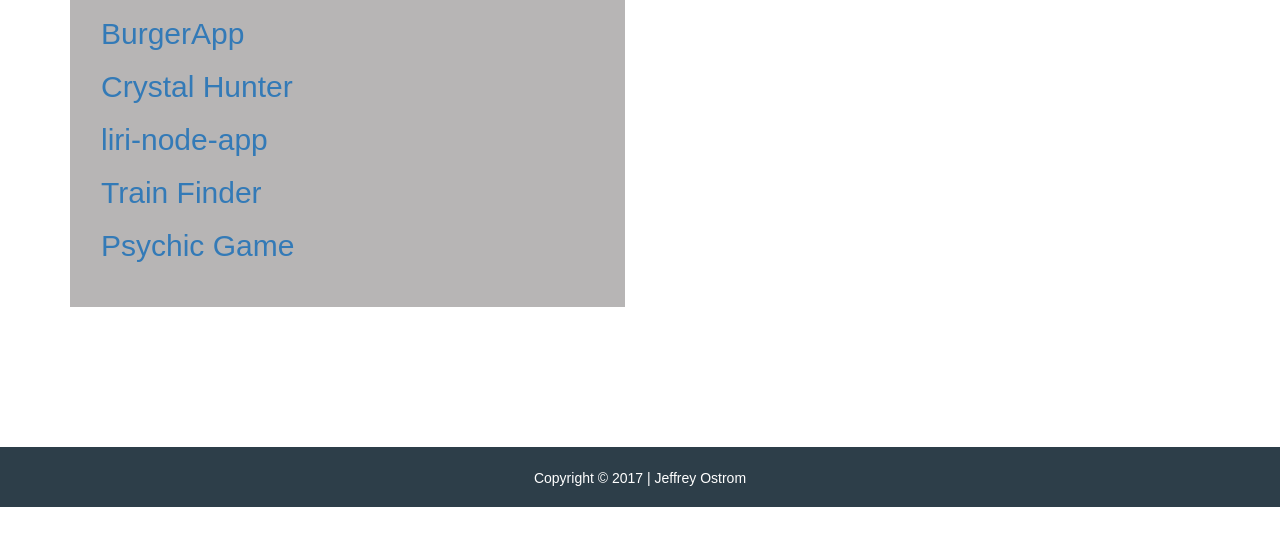
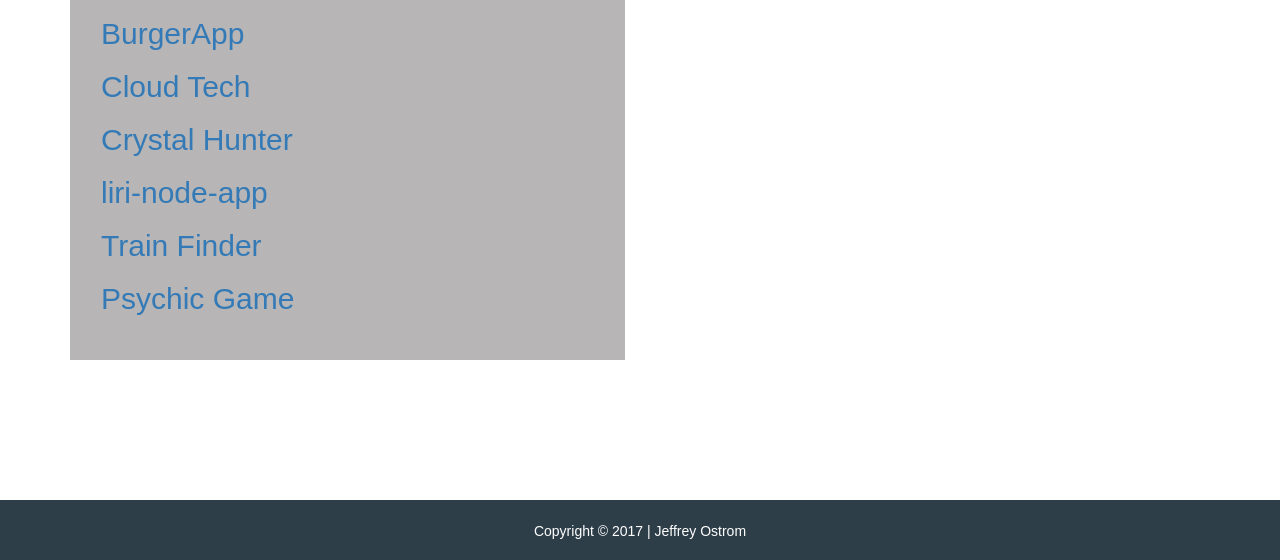
Before and after one commit to JeffOstrom/Bootstrap-Portfolio, a plain HTML site: page portfolio.html in a window 1280 px wide. Shown: the part 355-915 px from the top of the page. Before the commit the page ends 862 px from the top, so only its background shows below. Drawn offline with nearby package versions, Linux system fonts and the light colour scheme.

Commit message:
added project/portfilio-TechCloud

```diff
--- a/portfolio.html
+++ b/portfolio.html
@@ -64,6 +64,8 @@
 
               <h2><a href="https://cryptic-plains-92614.herokuapp.com/burgers">BurgerApp</a><h2>
 
+              <h2><a href="https://sleepy-oasis-90534.herokuapp.com/">Cloud Tech</a><h2>
+
               <h2><a href="https://jeffostrom.github.io/CrystalHunter/">Crystal Hunter</a><h2>
 
               <h2><a href="https://github.com/JeffOstrom/liri-node-app">liri-node-app</a><h2>
```
